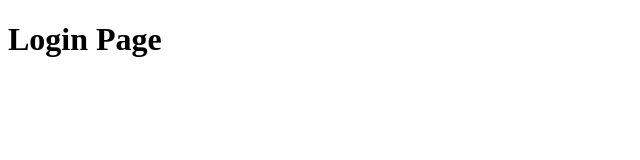
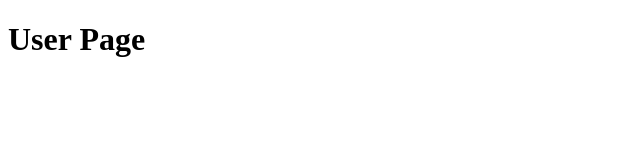
Before and after one commit to Kadaeaung/EWSDTest, a plain HTML site: page index.html in a window 1280 px wide. Shown: the whole page, without its empty margins (0-640 px from the left). Drawn offline with Linux system fonts and the light colour scheme.

Commit message:
Update index.html

```diff
--- a/index.html
+++ b/index.html
@@ -5,6 +5,6 @@
 	<title></title>
 </head>
 <body>
-	<h1>Login Page</h1>
+	<h1>User Page</h1>
 </body>
 </html>
```
